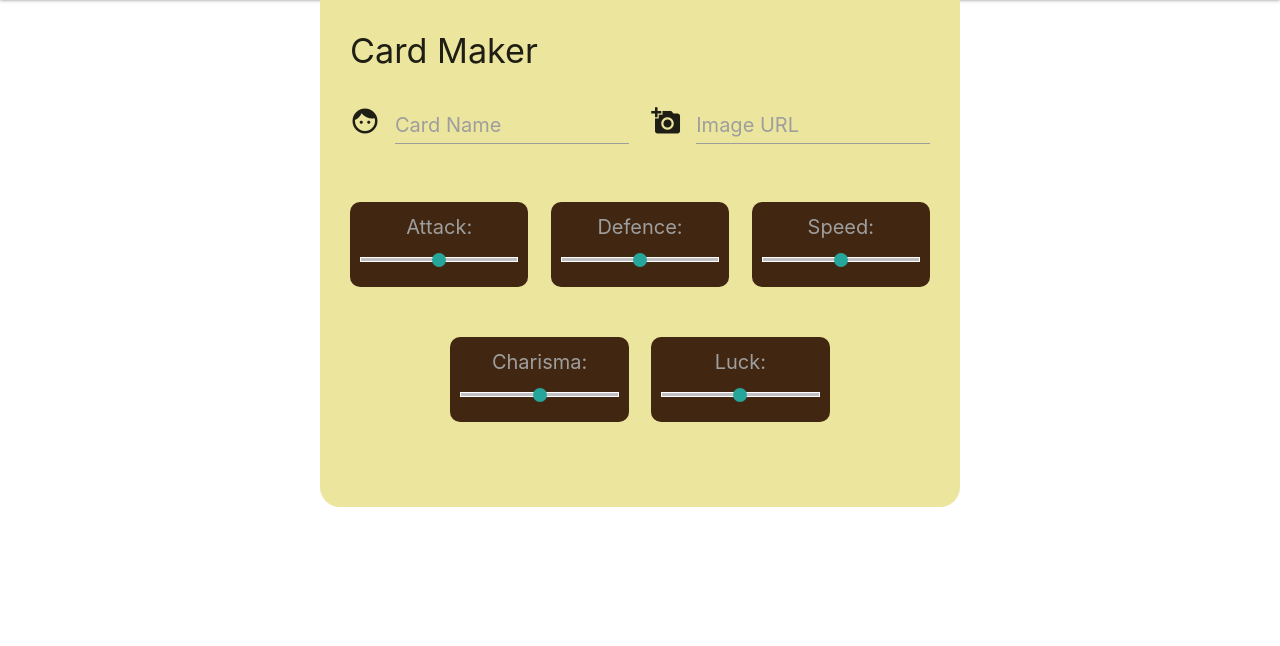
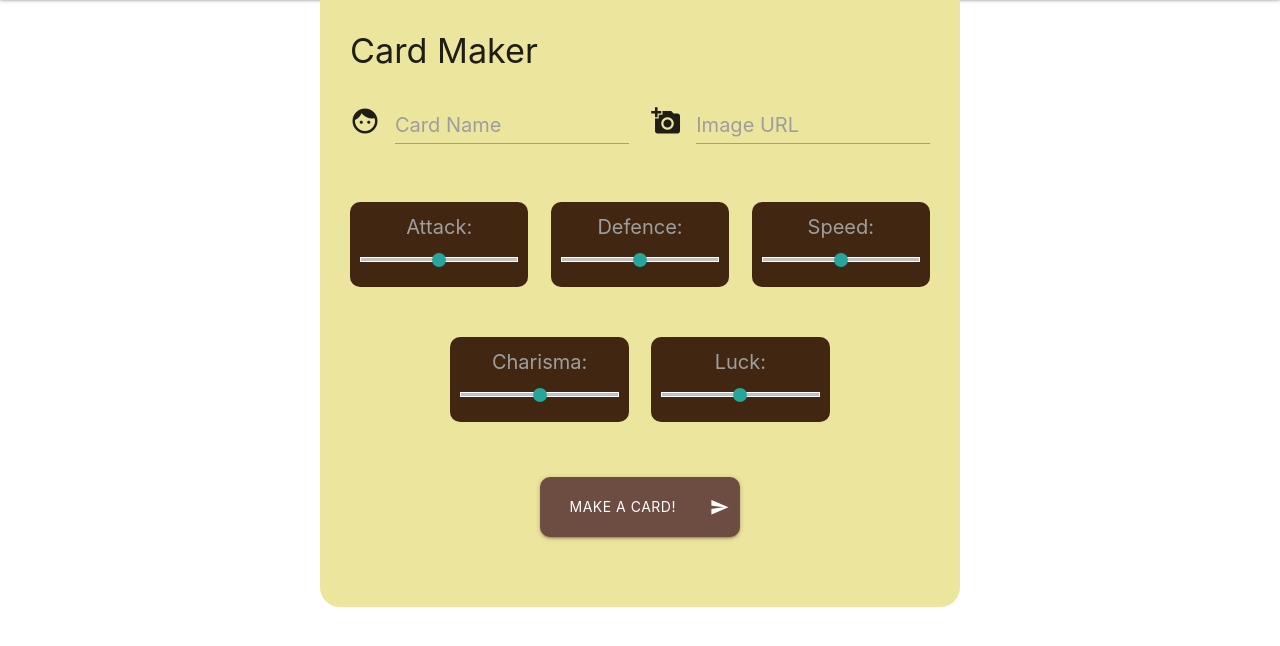
Before and after one commit to Code-Institute-Submissions/SpudStar-milestone-three-project_OctResub, a Flask app: page /card_maker in a window 1280 px wide. Shown: the part 65-711 px from the top of the page. Run offline with Flask 2, Linux system fonts and the light colour scheme; some libraries are stand-ins or nearby versions.

Commit message:
Card make method sucessful, made a card to test

```diff
--- a/app.py
+++ b/app.py
@@ -26,7 +26,7 @@ def home():
 @app.route("/all_trumps_showcase")
 def all_trumps_showcase():
     cards = mongo.db.trump_card_stats.find()
-    return render_template("showcase.html", cards = cards)
+    return render_template("showcase.html", cards=cards)
 
 
 @app.route("/register", methods=["GET", "POST"])
@@ -88,8 +88,20 @@ def logout():
     return redirect(url_for("all_trumps_showcase"))
 
 
-@app.route("/card_maker")
+@app.route("/card_maker", methods=["GET", "POST"])
 def card_maker():
+    if request.method == "POST":
+        data = {
+            "card_name": request.form.get("card_name"),
+            "image_url": request.form.get("image_url"),
+            "attack_stat": request.form.get("attack_stat"),
+            "defence_stat": request.form.get("defence_stat"),
+            "speed_stat": request.form.get("speed_stat"),
+            "charisma_stat": request.form.get("charisma_stat"),
+            "luck_stat": request.form.get("luck_stat"),
+            "card_maker": session["user"]
+        }
+        mongo.db.trump_card_stats.insert_one(data)
     return render_template("card_maker.html")
 
 
--- a/static/css/style.css
+++ b/static/css/style.css
@@ -90,3 +90,9 @@ label{
     padding:10px 30px 50px !important;
     border-radius: 0 0 20px 20px;
 }
+
+.card_button{
+    height:60px;
+    border-radius: 10px;
+    margin-top: 20px;
+}
--- a/templates/card_maker.html
+++ b/templates/card_maker.html
@@ -5,7 +5,7 @@
             <div class="title-holder">
                 <h4>Card Maker</h4>
             </div>
-            <form>
+            <form method="POST" action="{{ url_for('card_maker') }}">
                 <div class="row">
                     <div class="input-field col l6 s12">
                         <i class="material-icons prefix">face</i>
@@ -20,19 +20,19 @@
                 </div>
 
                 <div class="row center-align">
-                    <div class="input-field col m4 s12">
+                    <div class="input-field col l4 s12">
                         <p class="range-field">
                             <label for="attack_stat">Attack: </label>
                             <input type="range" id="attack_stat" name="attack_stat" min="0" max="100" />
                         </p>
                     </div>
-                    <div class="input-field col m4 s12">
+                    <div class="input-field col l4 s12">
                         <p class="range-field">
                             <label for="defence_stat">Defence: </label>
                             <input type="range" id="defence_stat" name="defence_stat" min="0" max="100" />
                         </p>
                     </div>
-                    <div class="input-field col m4 s12">
+                    <div class="input-field col l4 s12">
                         <p class="range-field">
                             <label for="speed_stat">Speed: </label>
                             <input type="range" id="speed_stat" name="speed_stat" min="0" max="100" />
@@ -40,19 +40,24 @@
                     </div>
                 </div>
                 <div class="row center-align">
-                    <div class="input-field col m4 offset-m2 s12">
+                    <div class="input-field col l4 offset-l2 s12">
                         <p class="range-field">
                             <label for="charisma_stat">Charisma: </label>
                             <input type="range" id="charisma_stat" name="charisma_stat" min="0" max="100" />
                         </p>
                     </div>
-                    <div class="input-field col m4 s12">
+                    <div class="input-field col l4 s12">
                         <p class="range-field">
                             <label for="luck_stat">Luck: </label>
                             <input type="range" id="luck_stat" name="luck_stat" min="0" max="100" />
                         </p>
                     </div>
                 </div>
+                <div class="row">
+                    <button class="btn waves-effect waves-light col l4 offset-l4 s8 offset-s2 submit_button brown darken-1 card_button" type="submit">Make a card!
+                        <i class="material-icons right">send</i>
+                    </button>
+                </div>
             </form>
         </div>
     </div>
--- a/templates/login.html
+++ b/templates/login.html
@@ -19,7 +19,7 @@
                     </div>
                     <button class="btn waves-effect waves-light col s4 offset-s4 submit_button brown darken-1" type="submit" name="action">Log In
                         <i class="material-icons right">send</i>
-                      </button>
+                    </button>
                 </div>
             </form>
             <div>
```
